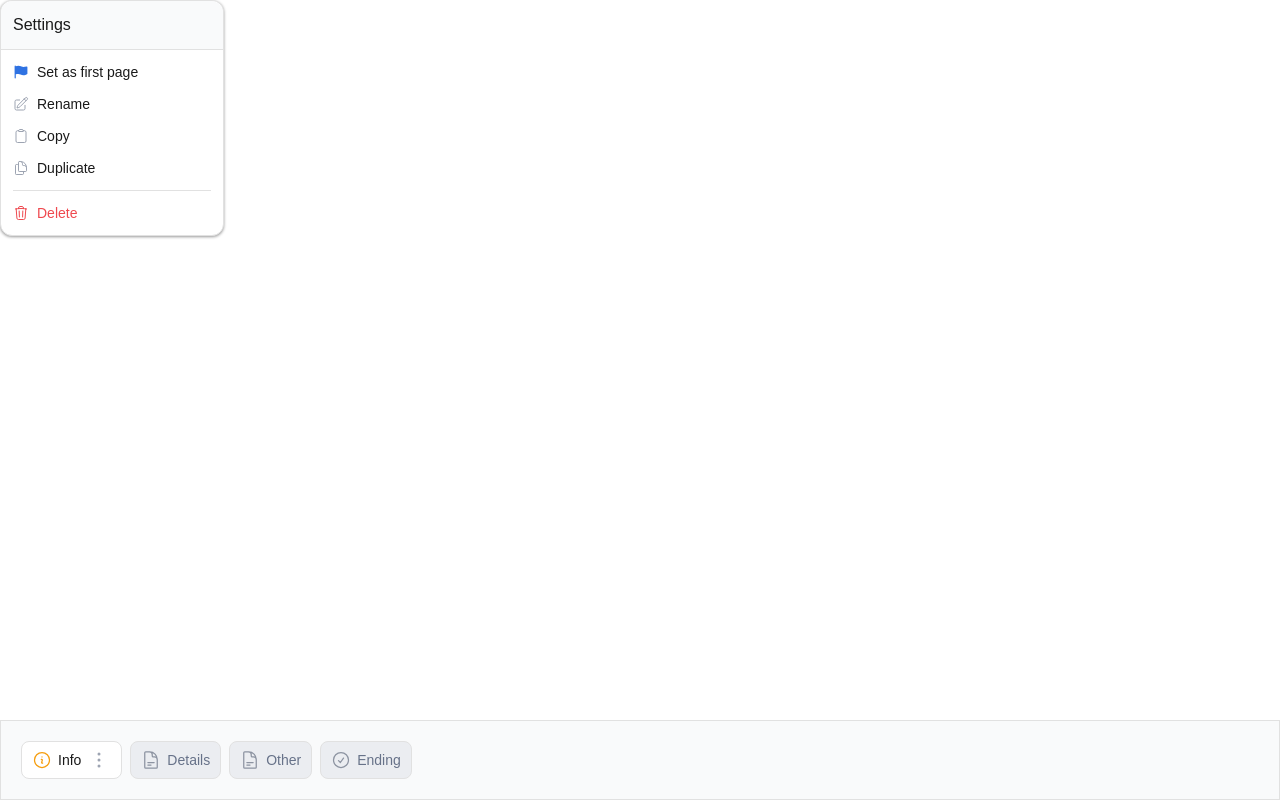
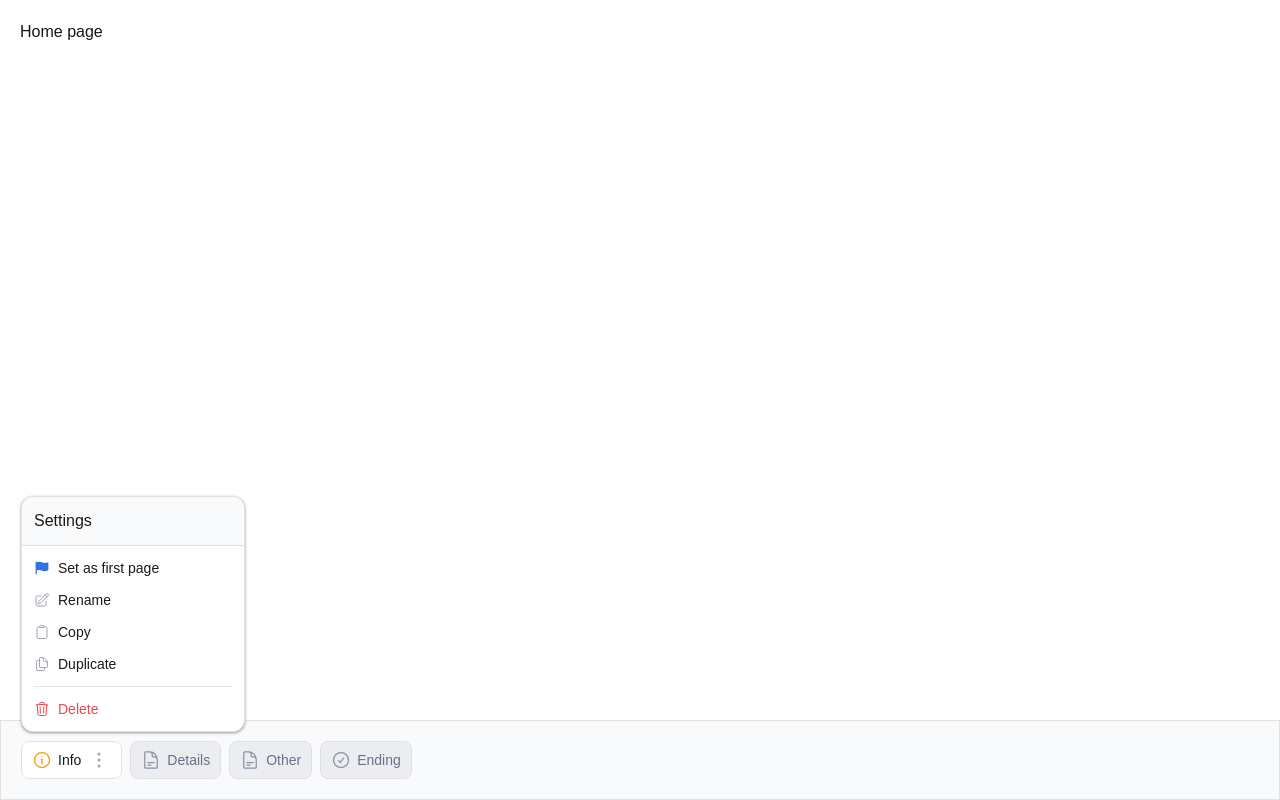
Before and after one commit to pnadalini/dynamic-navbar, a Next.js app: page / in a window 1280 px wide. Both pictures are taken after a click on the button 96 px from the left and 760 px from the top of the page. Built offline with nearby package versions, Linux system fonts and the light colour scheme.

Commit message:
Add functionality to activate different pages & open settings

```diff
--- a/src/app/components/navbar/Pill/Pill.tsx
+++ b/src/app/components/navbar/Pill/Pill.tsx
@@ -1,19 +1,25 @@
-import React from "react";
+import React, { useRef, useState } from "react";
 import { PageTypes } from "../types";
 import SettingsOptions from "./SettingsOptions";
 import {
   CheckCircleIcon,
   DocumentTextIcon,
+  EllipsisVerticalIcon,
   InformationCircleIcon,
 } from "@heroicons/react/24/outline";
 
 interface Props {
   children: React.ReactNode;
+  id: number;
   isActive: boolean;
   type: PageTypes;
+  onClick: (id: number) => void;
 }
 
-const Pill = ({ children, type, isActive }: Props) => {
+const Pill = ({ children, id, type, isActive, onClick }: Props) => {
+  const ref = useRef<HTMLDivElement>(null);
+  const [isSettingsOpen, setIsSettingsOpen] = useState(false);
+
   const Icon = (() => {
     const iconMap = {
       [PageTypes.Info]: InformationCircleIcon,
@@ -30,12 +36,30 @@ const Pill = ({ children, type, isActive }: Props) => {
 
   return (
     <div
+      ref={ref}
       role="button"
-      className={`flex items-center px-2.5 py-1 border border-border rounded-lg cursor-pointer text-sm ${pillColors}`}>
+      className={`flex items-center border border-border px-2.5 py-1 rounded-lg cursor-pointer text-sm ${pillColors}`}
+      onClick={(e) => {
+        e.preventDefault();
+        onClick(id);
+        setIsSettingsOpen(false);
+      }}>
       <Icon className={`${iconColor} size-5 mr-1.5`} />
 
       {children}
-      {isActive ? <SettingsOptions /> : null}
+
+      {isActive ? (
+        <>
+          <button
+            onClick={(e) => {
+              e.stopPropagation();
+              setIsSettingsOpen(!isSettingsOpen);
+            }}>
+            <EllipsisVerticalIcon className="size-6 text-gray ml-1.5 cursor-pointer" />
+          </button>
+          <SettingsOptions containerRef={ref} isOpen={isSettingsOpen} />
+        </>
+      ) : null}
     </div>
   );
 };
--- a/src/app/components/navbar/Pill/SettingsOptions.tsx
+++ b/src/app/components/navbar/Pill/SettingsOptions.tsx
@@ -1,22 +1,47 @@
-import React from "react";
+import React, { useEffect, useRef, useState } from "react";
 import {
   ClipboardIcon,
   DocumentDuplicateIcon,
-  EllipsisVerticalIcon,
   PencilSquareIcon,
   TrashIcon,
 } from "@heroicons/react/24/outline";
 import { FlagIcon } from "@heroicons/react/20/solid";
 
-const SettingsOptions = () => {
+const defaultSettingsHeight = 236;
+const settingsGap = 9;
+
+interface Props {
+  containerRef: React.RefObject<HTMLDivElement | null>;
+  isOpen: boolean;
+}
+
+const SettingsOptions = ({ containerRef, isOpen }: Props) => {
+  const [position, setPosition] = useState({ top: 0, left: 0 });
+  const settingsRef = useRef<HTMLDivElement>(null);
+
+  useEffect(() => {
+    if (containerRef.current) {
+      const settingsHeight =
+        settingsRef.current?.getBoundingClientRect()?.height || defaultSettingsHeight;
+      const rect = containerRef.current.getBoundingClientRect();
+      setPosition({
+        top: rect.bottom - settingsGap - settingsHeight - rect.height,
+        left: rect.left,
+      });
+    }
+  }, [containerRef, isOpen]);
+
+  if (!isOpen) {
+    return null;
+  }
+
   return (
-    <>
-      <button>
-        <EllipsisVerticalIcon className="size-6 text-gray ml-1.5" />
-      </button>
     <div
-        className="z-10 bg-white border border-border rounded-xl shadow-[0_1px_3px_rgba(0,0,0,0.4)] w-56 text-sm"
-        style={{ position: "fixed", top: 0, left: 0 }}>
+      ref={settingsRef}
+      className="z-10 bg-white border border-border rounded-xl shadow-[0_1px_3px_rgba(0,0,0,0.4)] w-56 text-sm fixed top-0 left-0"
+      style={{
+        transform: `translate(${position.left}px, ${position.top}px)`,
+      }}>
       <div className="bg-aliceBlue border-b border-border rounded-t-xl p-3">
         <span className="text-base">Settings</span>
       </div>
@@ -39,7 +64,6 @@ const SettingsOptions = () => {
         </p>
       </div>
     </div>
-    </>
   );
 };
 
--- a/src/app/components/navbar/index.tsx
+++ b/src/app/components/navbar/index.tsx
@@ -31,13 +31,19 @@ const initialPages = [
 ];
 
 const Navbar = () => {
-  const [pages] = useState(initialPages);
+  const [pages, setPages] = useState(initialPages);
+
+  const handlePageChange = (pageId: number) => {
+    const updatedPages = initialPages.map((page) => ({ ...page, isActive: pageId === page.id }));
+    setPages(updatedPages);
+  };
+
   return (
     <div className="flex w-full h-20 p-5 bg-aliceBlue border border-border absolute bottom-0 left-0 right-0 space-x-2">
       {pages.map((page) => {
-        const { id, ...rest } = page;
+        const { id } = page;
 
-        return <Pill key={id} {...rest} />;
+        return <Pill key={id} {...page} onClick={handlePageChange} />;
       })}
     </div>
   );
```
Lines whose indentation alone changed are shown as unchanged.
